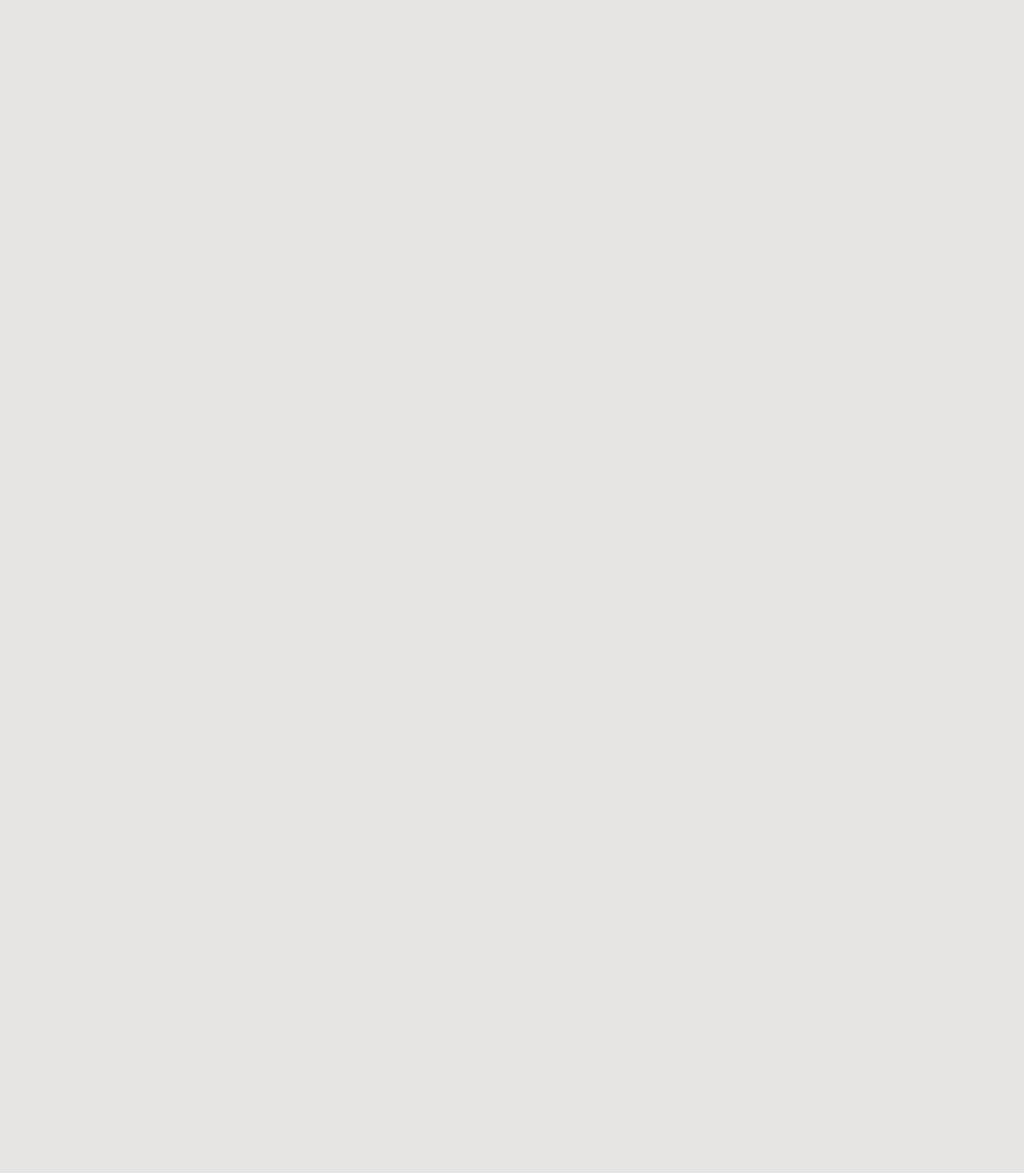
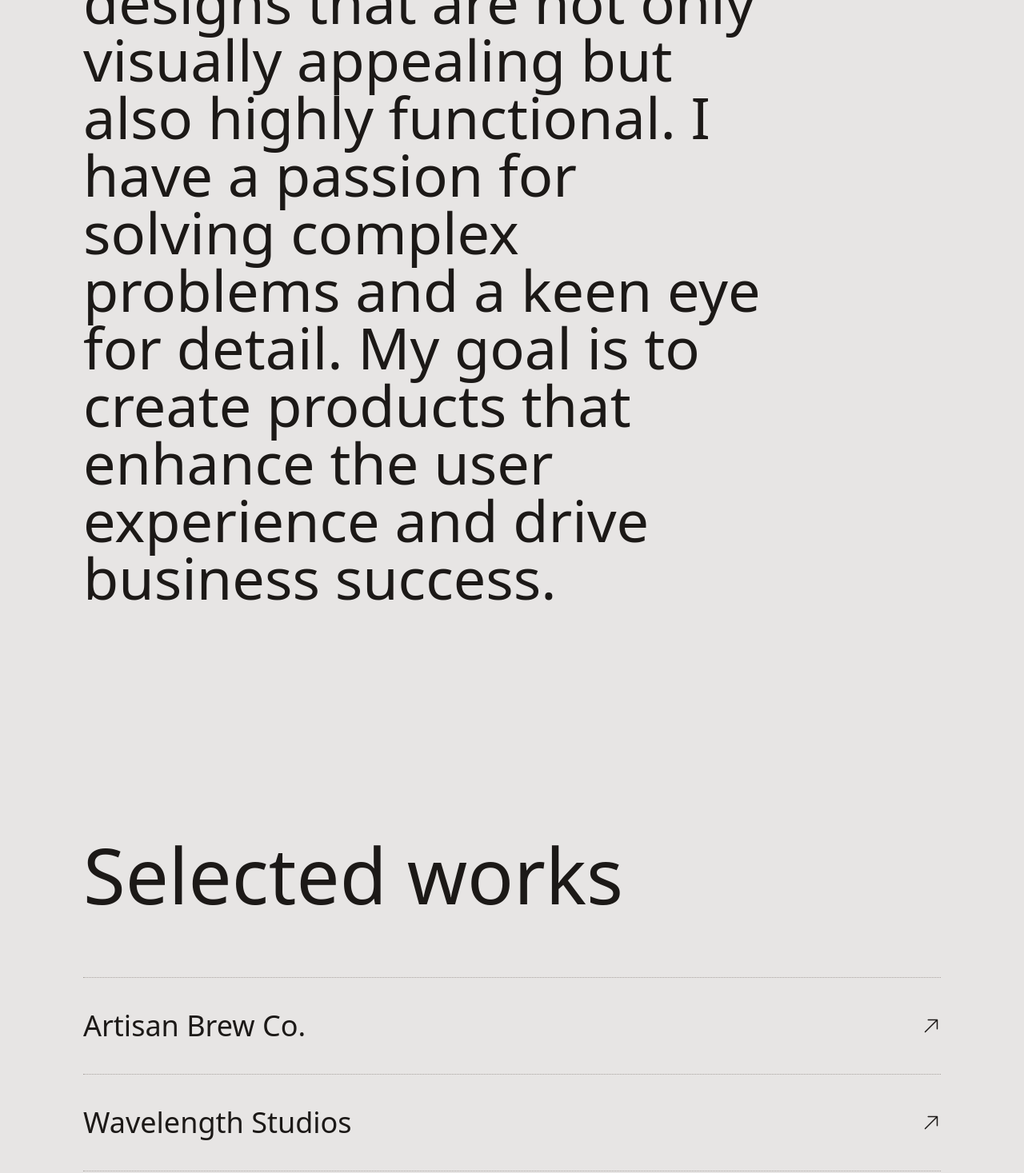
Before and after one commit to EddyChan1129/eddy-personal-website, a Next.js app: page / in a window 1280 px wide. Shown: the part 1330-2797 px from the top of the page at 80% size. Before the commit the page ends 824 px from the top, so only its background shows below. Built offline with nearby package versions, Linux system fonts and the light colour scheme.

Commit message:
Feat: Added intro and project section

```diff
--- a/src/app/page.tsx
+++ b/src/app/page.tsx
@@ -1,5 +1,6 @@
 import Header from "@/sections/Header";
 import Hero from "@/sections/Hero";
+import Intro from "@/sections/Intro";
 import Projects from "@/sections/Projects";
 
 export default function Home() {
@@ -7,6 +8,7 @@ export default function Home() {
     <>
       <Header />
       <Hero/>
+      <Intro />
       <Projects/>
     </>
   )
--- a/src/sections/Hero.tsx
+++ b/src/sections/Hero.tsx
@@ -32,7 +32,6 @@ const Hero: FC = () => {
         </div>
       </div>
     </section>
-
   )
 };
 
--- a/src/sections/Intro.tsx
+++ b/src/sections/Intro.tsx
@@ -1,7 +1,17 @@
+import { section } from "motion/react-client";
 import { FC } from "react";
 
 const Intro: FC = () => {
-  return <div>Intro</div>;
+  return (
+    <section className="py-24 md:py-32 mt-12 md:mt-16 lg:mt-20">
+      <div className="container">
+        <h2 className="text-4xl md:text-7xl lg:w-[80%]">
+          I’m Eddy Chan, a Product Designer based in Hong Kong. I specialize in creating user-centered designs that are not only visually appealing but also highly functional.
+          I have a passion for solving complex problems and a keen eye for detail. My goal is to create products that enhance the user experience and drive business success.
+        </h2>
+      </div>
+    </section>
+  )
 };
 
 export default Intro;
--- a/src/sections/Projects.tsx
+++ b/src/sections/Projects.tsx
@@ -4,6 +4,8 @@ import image2 from "@/assets/images/project-2.jpg";
 import image3 from "@/assets/images/project-3.jpg";
 import image4 from "@/assets/images/project-4.jpg";
 import image5 from "@/assets/images/project-5.jpg";
+import { a } from "motion/react-client";
+import Image from "next/image";
 
 /* eslint-disable-next-line @typescript-eslint/no-unused-vars */
 const projects = [
@@ -30,7 +32,38 @@ const projects = [
 ];
 
 const Projects: FC = () => {
-  return <div>Projects</div>;
+  return (
+    <section className="py-24 md:py-32 lg:py-40">
+      <div className="container">
+        <h2 className="text-4xl md:text-7xl lg:text-8xl">Selected works</h2>
+        <div className="mt-10 md:mt-16 lg:mt-20">
+          {
+            projects.map(({ name, image }) => (
+              <a href="#" key={name} className="border-t last:border-b border-stone-400  border-dotted py-6 md:py-8 lg:py-10 flex flex-col">
+                <div>
+                  <div className="aspect-video md:hidden">
+                    <Image
+                      src={image}
+                      alt={`${name} image`}
+                      className="size-full object-cover"
+                    />
+                  </div>
+                  <div className="mt-8 md:mt-0 flex items-center justify-between">
+                    <h3 className="text-2xl md:text-3xl lg:text-4xl">{name}</h3>
+                    <svg xmlns="http://www.w3.org/2000/svg" fill="none" viewBox="0 0 24 24" stroke-width="1.5" stroke="currentColor" className="size-6">
+                      <path strokeLinecap="round" strokeLinejoin="round" d="m4.5 19.5 15-15m0 0H8.25m11.25 0v11.25" />
+                    </svg>
+
+
+                  </div>
+                </div>
+              </a>
+            ))
+          }
+        </div>
+      </div>
+    </section>
+  )
 };
 
 export default Projects;
```
